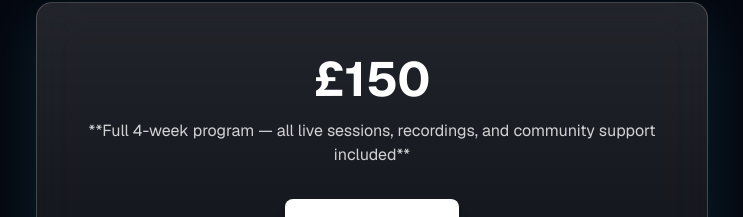
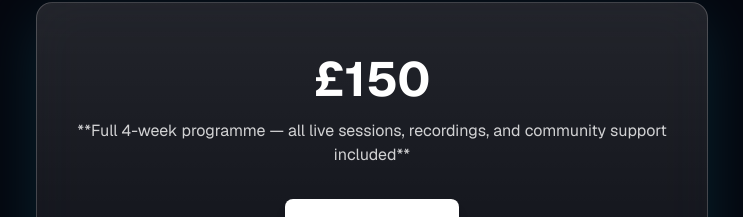
Before and after one commit to gbabudoh/vibecodingacademy, a Next.js app: page / in a window 1280 px wide. Shown: the part 1344-1561 px from the top of the page, without its empty margins (268-1011 px from the left). Built offline with nearby package versions, Linux system fonts and the light colour scheme.

Commit message:
Fix: change 'program' to 'programme' in pricing section

```diff
--- a/app/page.tsx
+++ b/app/page.tsx
@@ -163,7 +163,7 @@ export default function Home() {
           >
             <h3 className="mt-3 text-5xl font-bold">£150</h3>
             <p className="mt-4 text-white/80">
-              **Full 4-week program — all live sessions, recordings, and
+              **Full 4-week programme — all live sessions, recordings, and
               community support included**
             </p>
             <a
```
